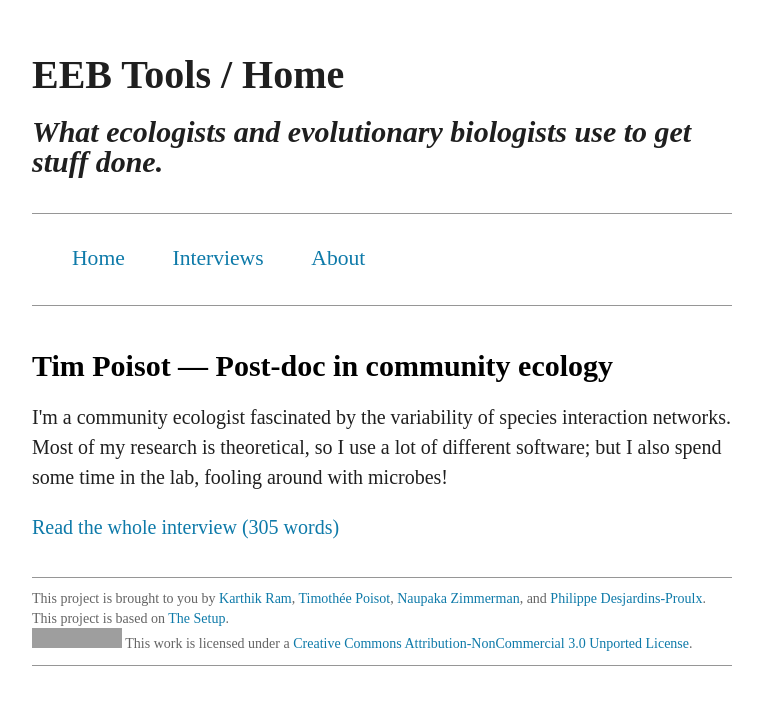
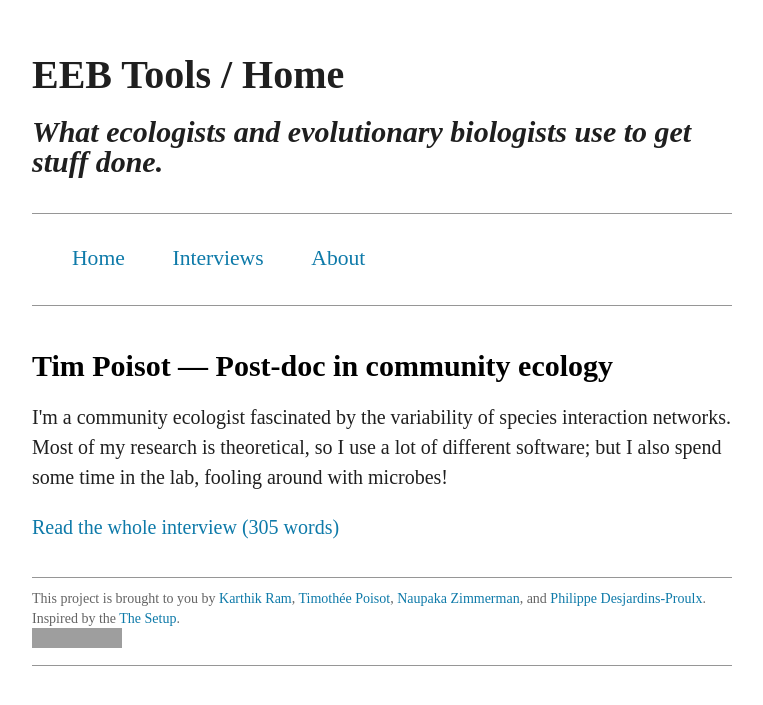
Before and after one commit to karthik/ecotools, a Jekyll site: the page built from index.html, in a window 1280 px wide. Shown: the top 705 px of the page, without its empty margins (258-1021 px from the left). Built offline with Jekyll 4.4.1, drawn with Linux system fonts in a browser that asks for light colours; Markdown is read by kramdown in place of the engine named in the settings; a style sheet for code colours, icons or effects is not loaded; grey boxes are pictures that could not be loaded.

Commit message:
removed text to keep footer cleaner.

```diff
--- a/_includes/footer.html
+++ b/_includes/footer.html
@@ -1,4 +1,4 @@
 <div class="footer">
-This project is brought to you by <a href="http://nature.berkeley.edu/~kram/">Karthik Ram</a>, <a href="http://timotheepoisot.fr/">Timothée Poisot</a>, <a href="http://www.stanford.edu/~naupaka/">Naupaka Zimmerman</a>, and <a href="http://phdp.github.com/">Philippe Desjardins-Proulx</a>. This project is based on <a href="http://usesthis.com/about/">The Setup</a>. <br>
-<a rel="license" href="http://creativecommons.org/licenses/by-nc/3.0/deed.en_US"><img alt="Creative Commons License" style="border-width:0" src="http://i.creativecommons.org/l/by-nc/3.0/80x15.png" /></a> This work is licensed under a <a rel="license" href="http://creativecommons.org/licenses/by-nc/3.0/deed.en_US">Creative Commons Attribution-NonCommercial 3.0 Unported License</a>.
+This project is brought to you by <a href="http://nature.berkeley.edu/~kram/">Karthik Ram</a>, <a href="http://timotheepoisot.fr/">Timothée Poisot</a>, <a href="http://www.stanford.edu/~naupaka/">Naupaka Zimmerman</a>, and <a href="http://phdp.github.com/">Philippe Desjardins-Proulx</a>. Inspired by the <a href="http://usesthis.com/about/">The Setup</a>. <br>
+<a rel="license" href="http://creativecommons.org/licenses/by-nc/3.0/deed.en_US"><img alt="Creative Commons License" style="border-width:0" src="http://i.creativecommons.org/l/by-nc/3.0/80x15.png" /></a>
 </div>
```
